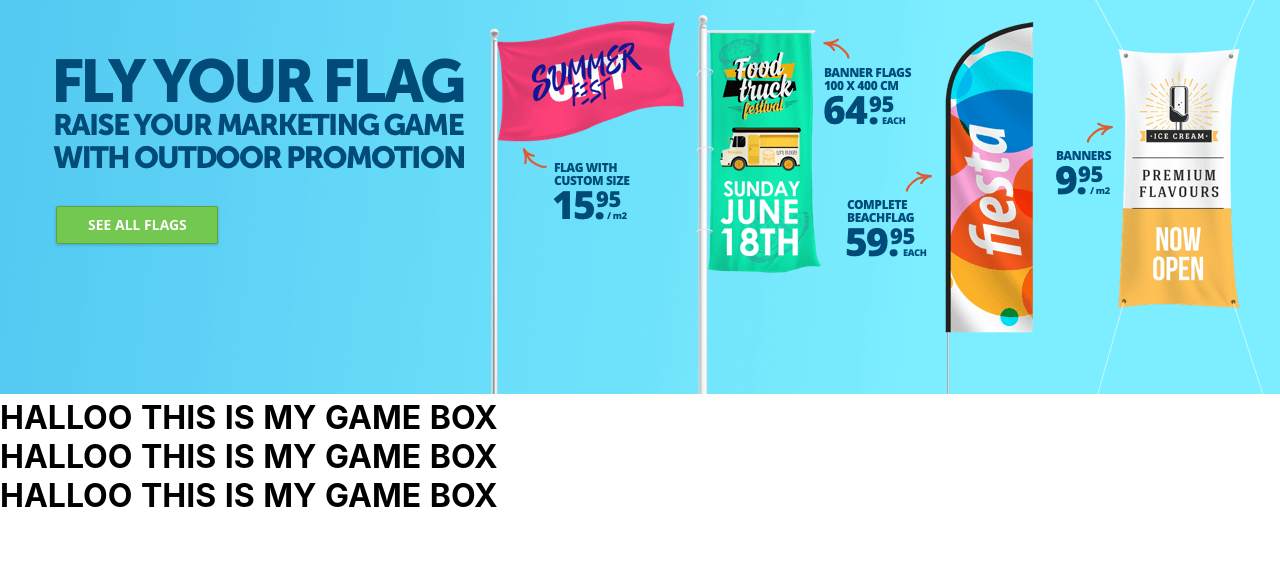
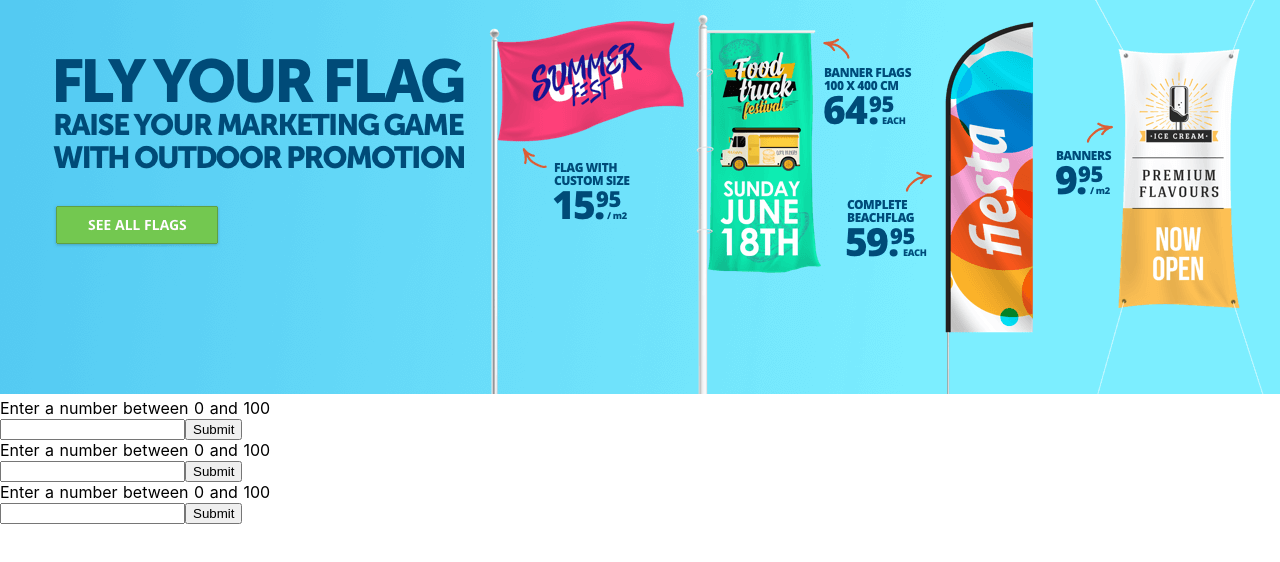
Before and after one commit to YvanSchaaik/fullstack_guess_game, a Nuxt app: page / in a window 1280 px wide. Shown: the top 562 px of the page. Built offline with nearby package versions, Linux system fonts and the light colour scheme.

Commit message:
Add classes and form into GameContainer.vue

```diff
--- a/components/GameContainer.vue
+++ b/components/GameContainer.vue
@@ -1,7 +1,10 @@
 <template>
-    <div>
-        <h1>HALLOO THIS IS MY GAME BOX</h1>
-
+    <div class="game-container">
+        <p>Enter a number between 0 and 100</p>
+        <form action="">
+            <input>
+            <button class="button" type="submit">Submit</button>
+        </form>
     </div>
 </template>
 
--- a/pages/index.vue
+++ b/pages/index.vue
@@ -1,9 +1,11 @@
 <template>
-  <div class="container">
+  <div class="main">
     <img class="banner" src="../assets/header_banner.png" alt="Banner of flags">
-    <GameContainer />
-    <GameContainer />
-    <GameContainer />
+    <div class="games_container">
+      <GameContainer class="game_container" />
+      <GameContainer class="game_container" />
+      <GameContainer class="game_container" />
+    </div>
   </div>
 </template>
 
@@ -21,7 +23,4 @@ export default {
   box-sizing: border-box;
 }
 
-img {
-
-}
 </style>
```
